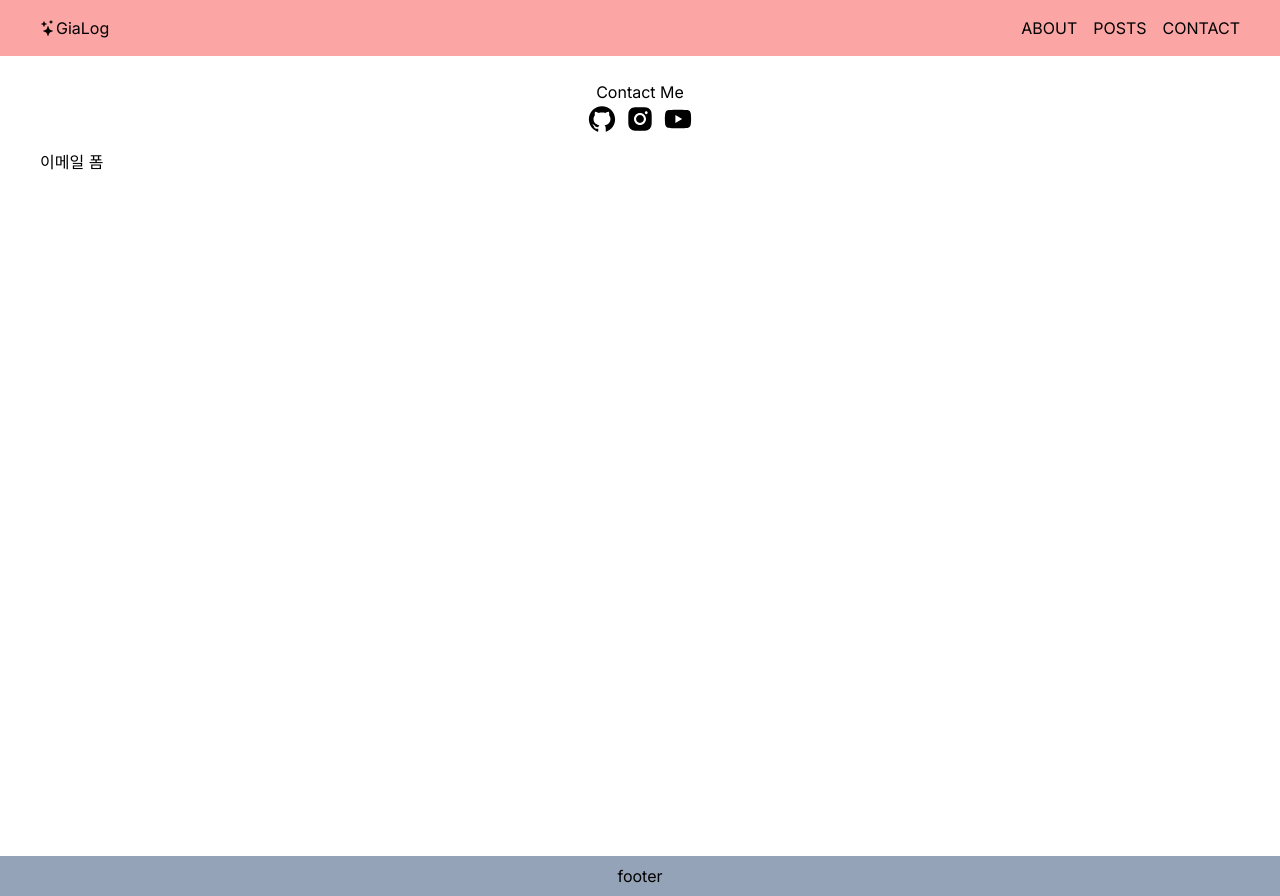
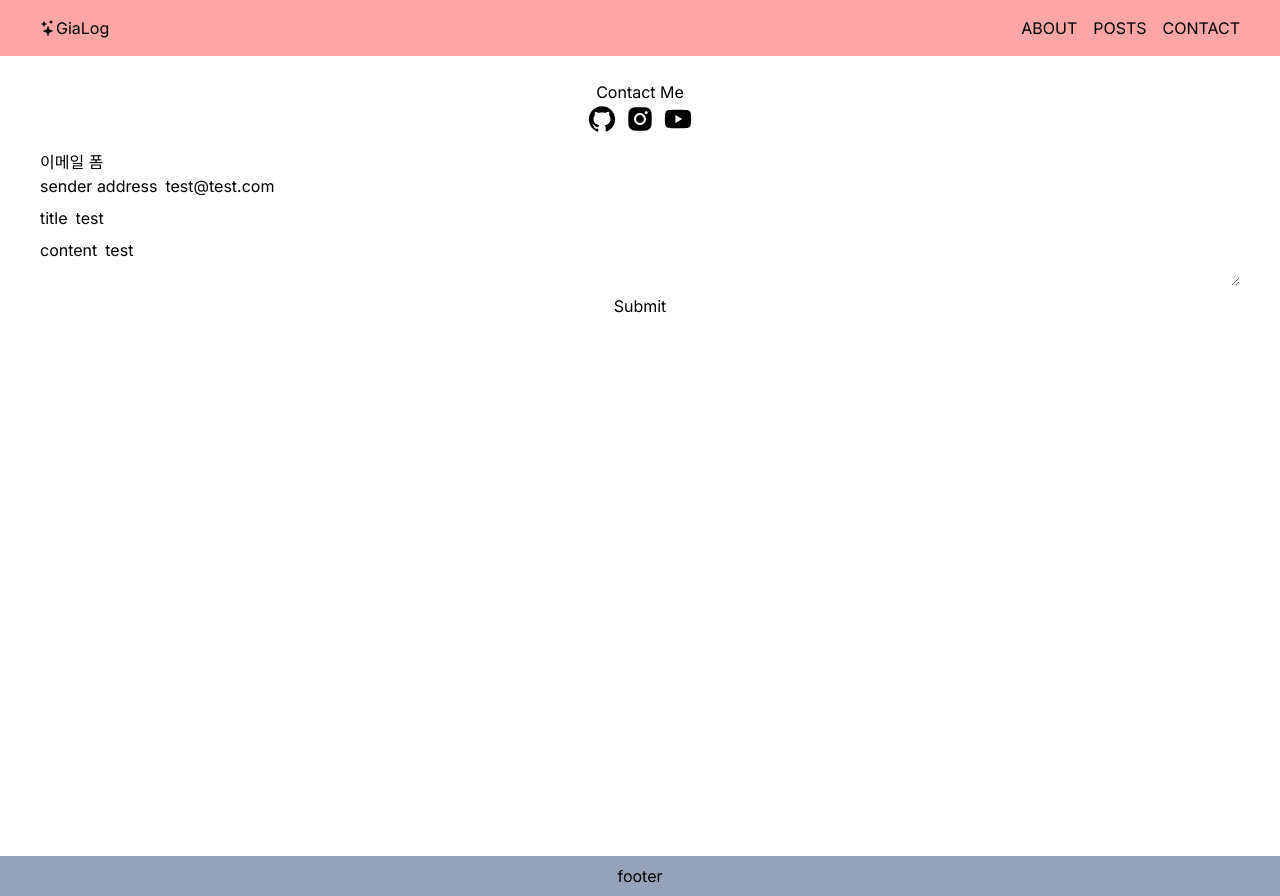
Before and after one commit to gia-world/gialog, a Next.js app: page /contact in a window 1280 px wide. Built offline with nearby package versions, Linux system fonts and the light colour scheme.

Commit message:
메일 기능 추가

```diff
--- a/package.json
+++ b/package.json
@@ -15,6 +15,7 @@
     "gray-matter": "^4.0.3",
     "immer": "^10.0.3",
     "next": "14.0.1",
+    "nodemailer": "^6.9.7",
     "react": "^18",
     "react-dom": "^18",
     "react-hook-form": "^7.48.2",
@@ -29,6 +30,7 @@
   },
   "devDependencies": {
     "@types/node": "^20",
+    "@types/nodemailer": "^6.4.14",
     "@types/react": "^18",
     "@types/react-dom": "^18",
     "@types/react-redux": "^7.1.30",
--- /dev/null
+++ b/src/app/api/contact/route.ts
@@ -0,0 +1,9 @@
+import { sendEmail } from "@/service/mail";
+import { NextResponse } from "next/server";
+
+export async function POST(req: Request) {
+  const data = await req.json();
+
+  const result = await sendEmail(data);
+  return NextResponse.json(result);
+}
--- a/src/app/contact/page.tsx
+++ b/src/app/contact/page.tsx
@@ -1,3 +1,4 @@
+import SendMailForm from "@/components/SendMailForm";
 import Link from "next/link";
 import React from "react";
 import { AiFillGithub, AiFillInstagram, AiFillYoutube } from "react-icons/ai";
@@ -27,7 +28,7 @@ export default function ContactPage() {
       </section>
       <section>
         <h3>이메일 폼</h3>
-        <form></form>
+        <SendMailForm />
       </section>
     </>
   );
--- a/src/components/CreateForm.tsx
+++ b/src/components/CreateForm.tsx
@@ -25,6 +25,7 @@ export default function CreateForm({ id }: { id?: string }) {
     setValue,
     formState: { errors },
   } = useForm<NewPost>();
+
   const onSubmit: SubmitHandler<NewPost> = async (data) => {
     const payload = {
       ...data,
--- /dev/null
+++ b/src/components/SendMailForm.tsx
@@ -0,0 +1,53 @@
+"use client";
+import { Mail } from "@/types/mail";
+import React from "react";
+import { SubmitHandler, useForm } from "react-hook-form";
+import axios from "axios";
+
+export default function SendMailForm() {
+  const { register, handleSubmit } = useForm<Mail>();
+
+  const onSubmit: SubmitHandler<Mail> = async (data) => {
+    try {
+      const response = await axios.post("/api/contact", data, {
+        headers: {
+          "Content-Type": "application/json",
+        },
+      });
+      console.log(response.data);
+
+      if (response && response.status === 200) {
+        window.alert("메일이 전송되었습니다.");
+      }
+    } catch (error) {
+      console.error("메일 전송에 실패하였습니다:", error);
+      window.alert("메일 전송에 실패하였습니다.");
+    }
+  };
+
+  return (
+    <form onSubmit={handleSubmit(onSubmit)} className="flex flex-col gap-2">
+      <label className="flex gap-2">
+        <span>sender address</span>
+        <input
+          defaultValue="test@test.com"
+          {...register("sender")}
+          className="flex-1"
+        />
+      </label>
+      <label className="flex gap-2">
+        <span>title</span>
+        <input defaultValue="test" {...register("title")} className="flex-1" />
+      </label>
+      <label className="flex gap-2">
+        <span>content</span>
+        <textarea
+          defaultValue="test"
+          {...register("content")}
+          className="flex-1"
+        />
+      </label>
+      <input type="submit" />
+    </form>
+  );
+}
--- /dev/null
+++ b/src/service/mail.ts
@@ -0,0 +1,29 @@
+import { Mail } from "@/types/mail";
+import nodemailer from "nodemailer";
+
+const transporter = nodemailer.createTransport({
+  host: "smtp.gmail.com",
+  // secure 옵션을 사용하려면 465 포트를 사용해야함
+  port: 465,
+  secure: true, // true for 465, false for other ports
+  auth: {
+    user: process.env.AUTH_USER,
+    pass: process.env.AUTH_PASS,
+  },
+});
+
+export async function sendEmail({ sender, title, content }: Mail) {
+  const mailData = {
+    to: process.env.AUTH_USER,
+    from: sender,
+    subject: `Gialog - ${title}`,
+    html: `
+    <h1>${title}</h1>
+    <div>${content}</div>
+    </br>
+    <p>보낸사람 : ${sender}</p>
+    `,
+  };
+
+  return transporter.sendMail(mailData);
+}
--- /dev/null
+++ b/src/types/mail.ts
@@ -0,0 +1,5 @@
+export type Mail = {
+  sender: string;
+  title: string;
+  content: string;
+};
```
Also changed, not shown: 2 other files (tests, documents, lock files or other folders).
